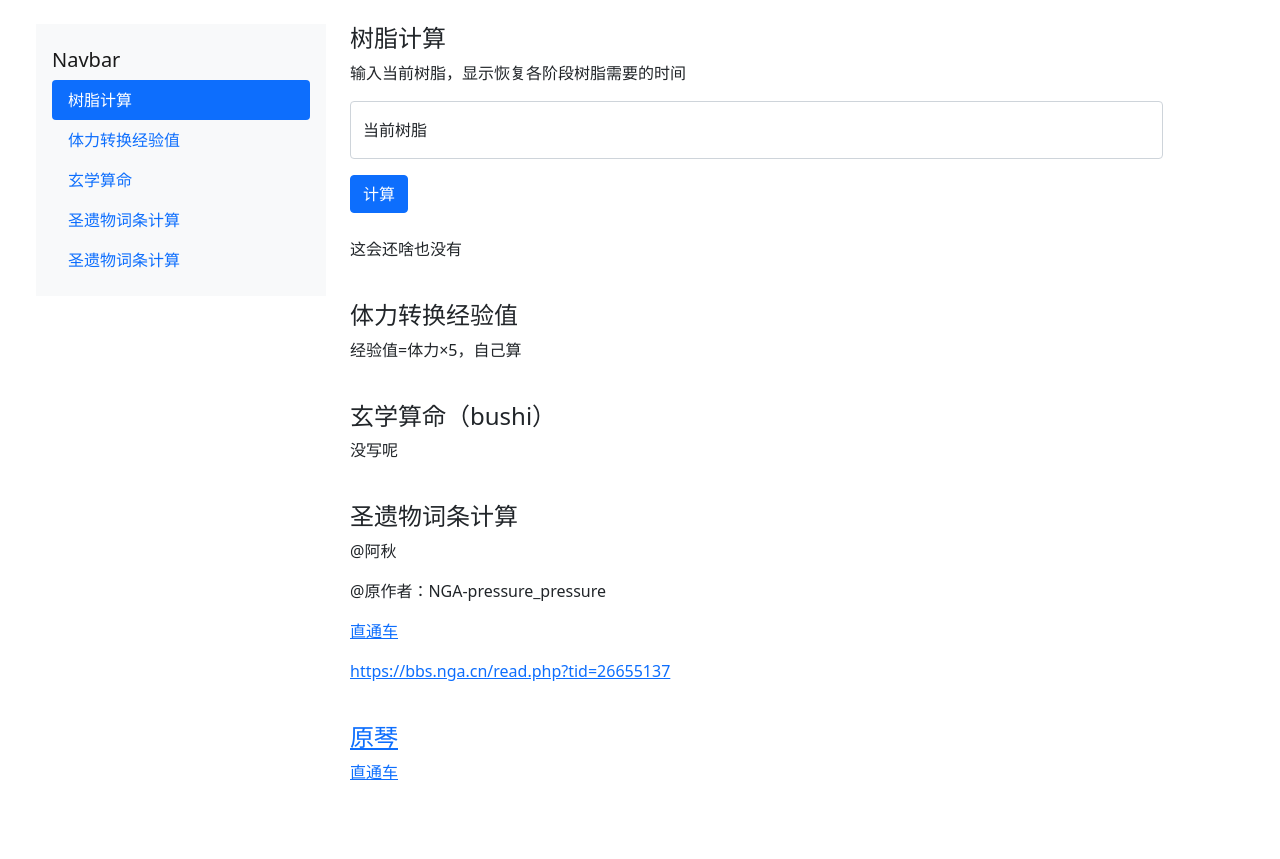
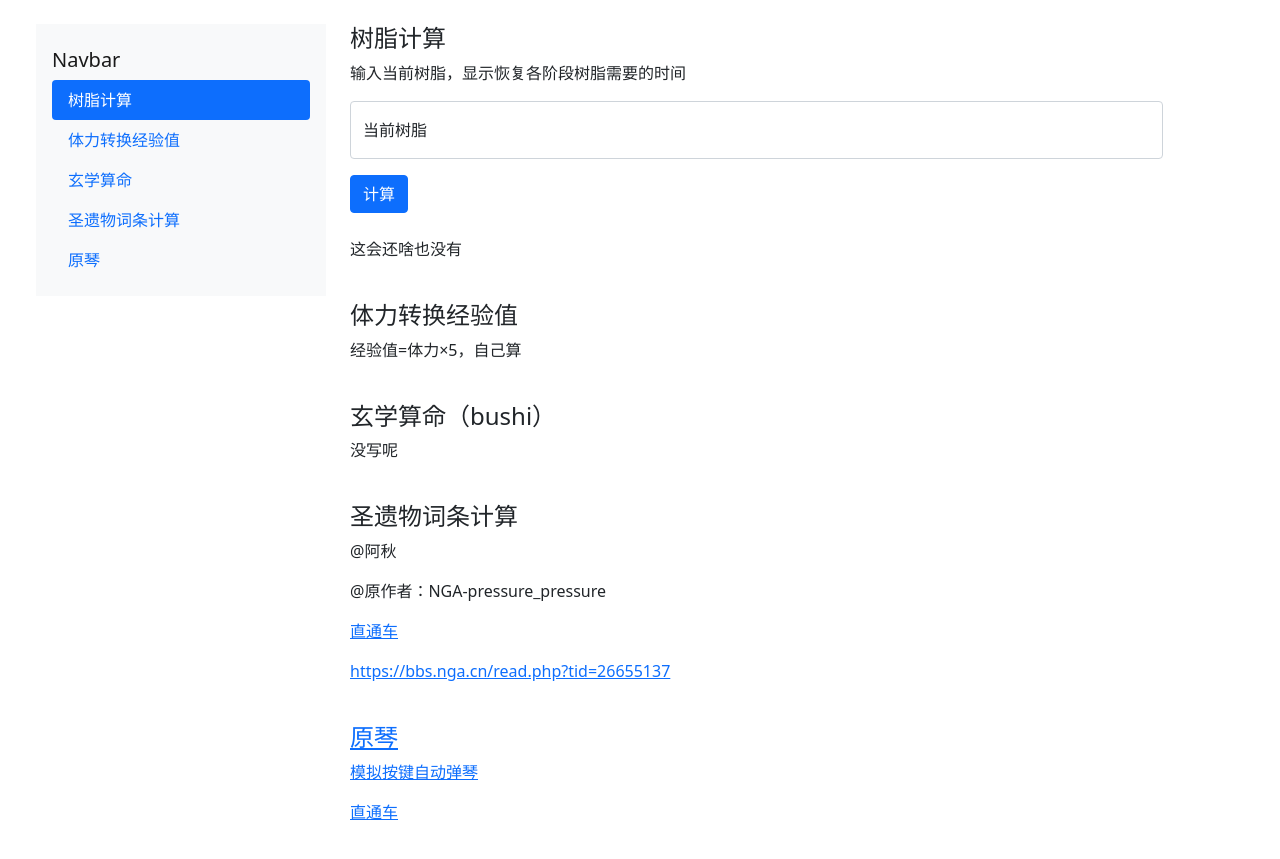
Before and after one commit to uu9/uu9.github.io, a Jekyll site: the page tools/index.html, which Jekyll copies as it is, in a window 1280 px wide. Shown: the top 859 px of the page. Built offline with Jekyll 4.4.1, drawn with Linux system fonts in a browser that asks for light colours.

Commit message:
Update index.html

```diff
--- a/tools/index.html
+++ b/tools/index.html
@@ -29,7 +29,7 @@
                   <a class="nav-link" href="#item-2">体力转换经验值</a>
                   <a class="nav-link" href="#item-3">玄学算命</a>
                   <a class="nav-link" href="#item-4">圣遗物词条计算</a>
-		  <a class="nav-link" href="#item-5">圣遗物词条计算</a>
+		  <a class="nav-link" href="#item-5">原琴</a>
                 </nav>
               </nav>
             </div>
@@ -90,6 +90,7 @@
                 <p><a href="https://bbs.nga.cn/read.php?tid=26655137" class="pe-auto">https://bbs.nga.cn/read.php?tid=26655137</p>
 		<br>
 		<h4 id="item-5">原琴</h4>
+                <p>模拟按键自动弹琴</p>
                 <p><a href="https://github.com/uu9/Gensound" class="pe-auto">直通车</p>
                 <br>
               </div>
```
